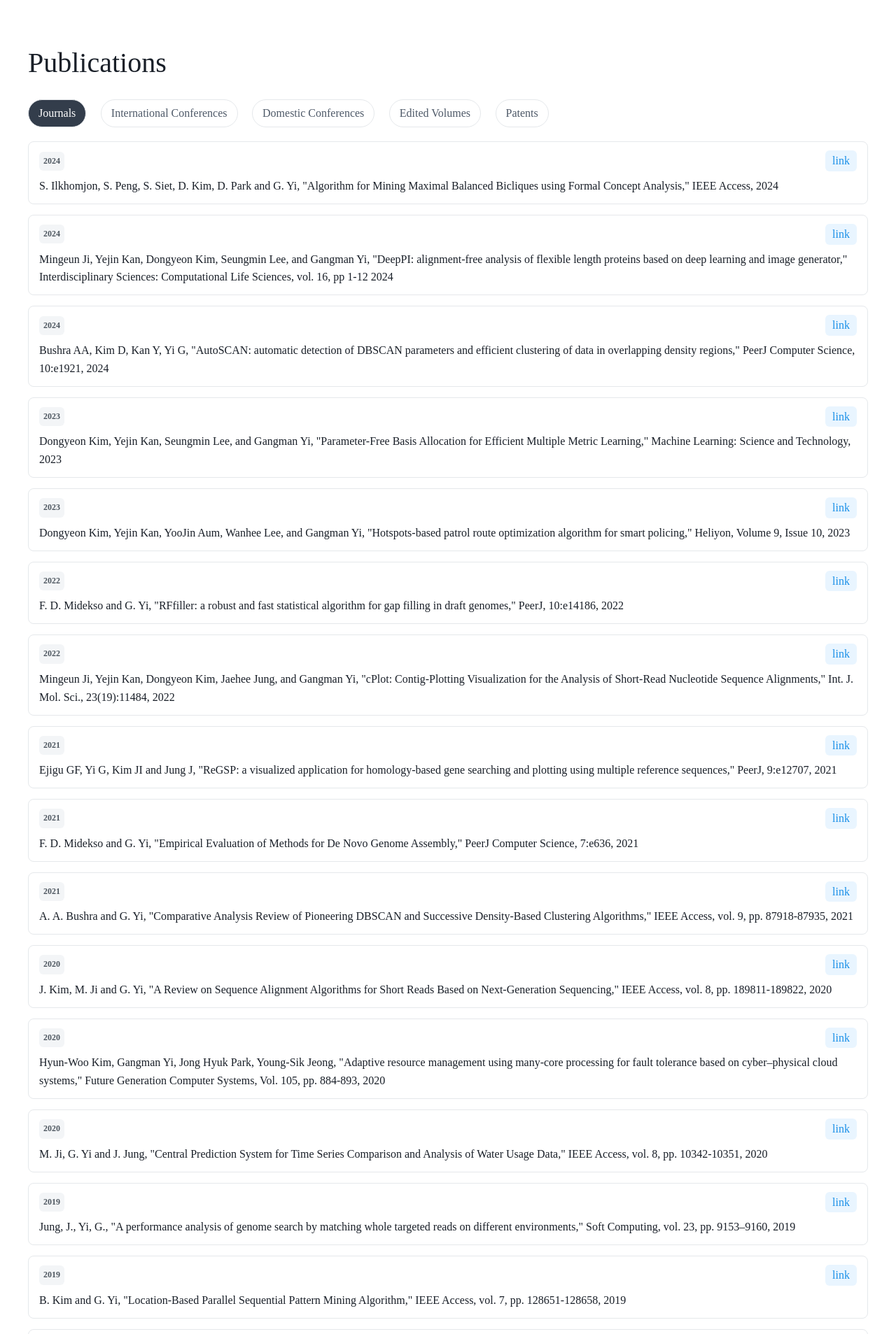
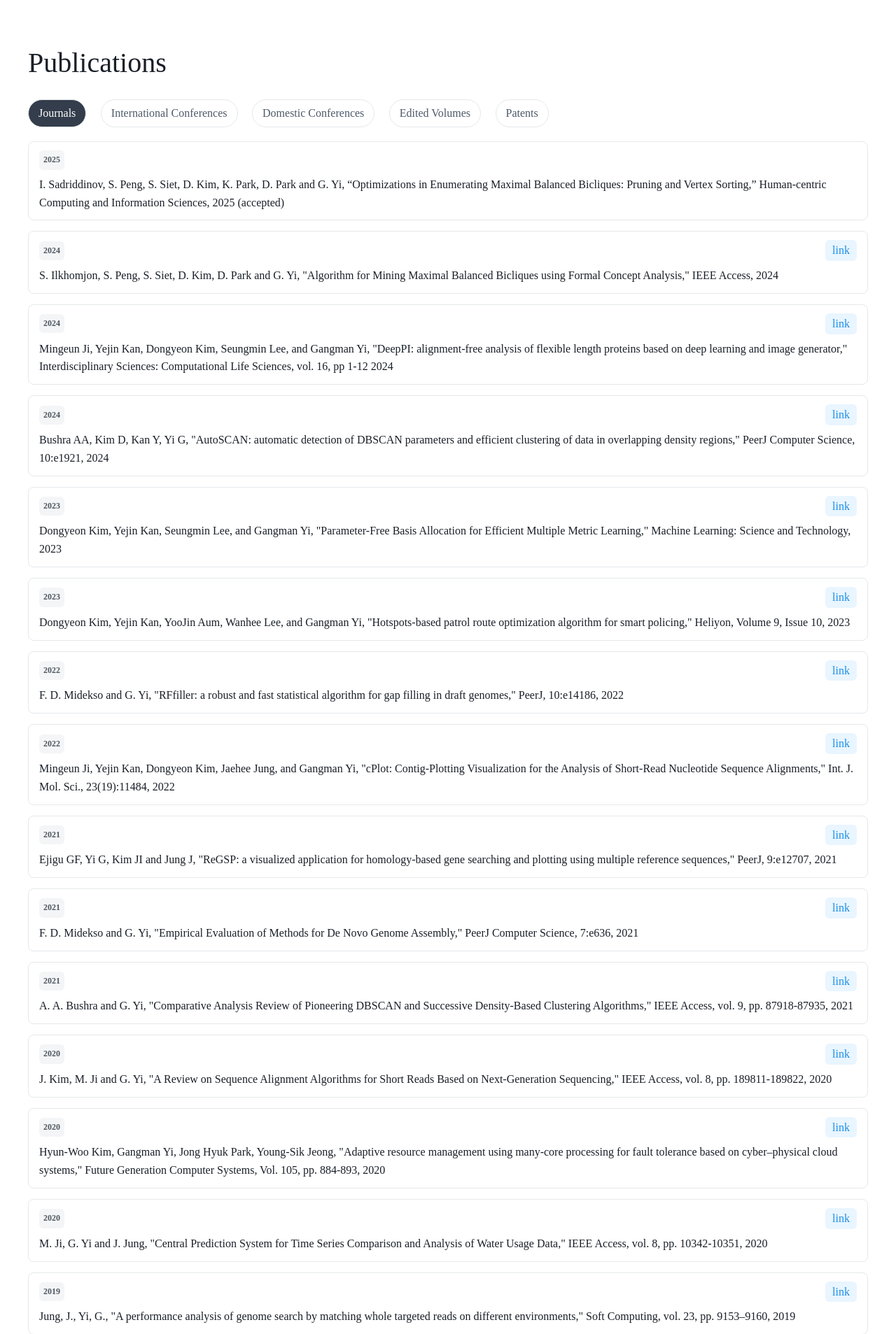
Before and after one commit to seobing/datalab_web, a PHP site: page /publication/index.html in a window 1280 px wide. Shown: the part 80-1987 px from the top of the page at 70% size. Run offline with PHP 8.4, Linux system fonts and the light colour scheme; some web fonts are replaced.

Commit message:
Gallery update

```diff
--- a/_config.yml
+++ b/_config.yml
@@ -28,7 +28,7 @@ description: >- # this means to ignore newlines until "baseurl:"
 # url: "https://datalab.dongguk.edu/~gangman" # the base hostname & protocol for your site, e.g. http://example.com
 #url: "https://datalab.dongguk.edu"
 url: ""
-#baseurl: "/~gangman" #로컬
+#.03baseurl: "/~gangman" #로컬
 baseurl: ""
 
 twitter_username: jekyllrb
--- a/_data/gallery.yml
+++ b/_data/gallery.yml
@@ -13,6 +13,12 @@ categories:
     id: etc.
 
 items:
+  - title: Lab Meeting!
+    date: "May 28, 2025, Seoul"
+    sort_date: "2025-05-28"
+    image: /~gangman/assets/images/gallery/Lab Meeting in the Subshine.jpg
+    category: etc.
+    location: Dongguk Univ., Seoul
   - title: Dinner with Alumni on Teacher's Day
     date: "May 09, 2025, Seoul"
     sort_date: "2025-05-09"
--- a/index.markdown
+++ b/index.markdown
@@ -108,6 +108,8 @@ layout: default
   <div class="container intro-text">
     <h2>News!</h2>
     <p>
+      <b>[2025.05]</b> Paper accepted to <b>Human-centric Computing and Information Sciences</b>: I. Sadriddinov, S. Peng, S. Siet, D. Kim, K. Park, D. Park and G. Yi, “Optimizations in Enumerating Maximal Balanced Bicliques: Pruning and Vertex Sorting”
+      <br><br>
       <b>[2025.03]</b> 양진경 석사과정이 '<b>2025년도 여대학원생 공학연구팀제 심화과정</b>: 약물-표적 상호작용 예측을 위한 그래프 신경망 모델 개발 연구' 지원사업에 선정되었습니다. <br><br>
       <b>[2025.03]</b> Minseop joined the lab as a master's student<br><br>
       <b>[2025.03]</b> Ilkhomjon joined the lab as a Ph.D. student<br><br>
--- a/public_html/feed.xml
+++ b/public_html/feed.xml
@@ -1 +1 @@
-<?xml version="1.0" encoding="utf-8"?><feed xmlns="http://www.w3.org/2005/Atom" ><generator uri="https://jekyllrb.com/" version="4.3.4">Jekyll</generator><link href="/feed.xml" rel="self" type="application/atom+xml" /><link href="/" rel="alternate" type="text/html" /><updated>2025-05-12T14:19:40+09:00</updated><id>/feed.xml</id><title type="html">DataLab</title><subtitle>Write an awesome description for your new site here. You can edit this line in _config.yml. It will appear in your document head meta (for Google search results) and in your feed.xml site description.</subtitle></feed>
+<?xml version="1.0" encoding="utf-8"?><feed xmlns="http://www.w3.org/2005/Atom" ><generator uri="https://jekyllrb.com/" version="4.3.4">Jekyll</generator><link href="/feed.xml" rel="self" type="application/atom+xml" /><link href="/" rel="alternate" type="text/html" /><updated>2025-05-28T17:32:42+09:00</updated><id>/feed.xml</id><title type="html">DataLab</title><subtitle>Write an awesome description for your new site here. You can edit this line in _config.yml. It will appear in your document head meta (for Google search results) and in your feed.xml site description.</subtitle></feed>
--- a/public_html/index.php
+++ b/public_html/index.php
@@ -260,6 +260,8 @@ fclose($log_file);
   <div class="container intro-text">
     <h2>News!</h2>
     <p>
+      <b>[2025.05]</b> Paper accepted to <b>Human-centric Computing and Information Sciences</b>: I. Sadriddinov, S. Peng, S. Siet, D. Kim, K. Park, D. Park and G. Yi, “Optimizations in Enumerating Maximal Balanced Bicliques: Pruning and Vertex Sorting”
+      <br /><br />
       <b>[2025.03]</b> 양진경 석사과정이 '<b>2025년도 여대학원생 공학연구팀제 심화과정</b>: 약물-표적 상호작용 예측을 위한 그래프 신경망 모델 개발 연구' 지원사업에 선정되었습니다. <br /><br />
       <b>[2025.03]</b> Minseop joined the lab as a master's student<br /><br />
       <b>[2025.03]</b> Ilkhomjon joined the lab as a Ph.D. student<br /><br />
--- a/public_html/publication/index.html
+++ b/public_html/publication/index.html
@@ -129,6 +129,20 @@
             <li>
               <div class="list-info">
 
+                  <div class="year">2025</div>
+
+
+                  <div></div>
+
+              </div>
+              <h3>I. Sadriddinov, S. Peng, S. Siet, D. Kim, K. Park, D. Park and G. Yi, “Optimizations in Enumerating Maximal Balanced Bicliques: Pruning and Vertex Sorting,” Human-centric Computing and Information Sciences, 2025 (accepted)</h3>
+            </li>
+
+
+
+            <li>
+              <div class="list-info">
+
                   <div class="year">2024</div>
 
 
@@ -1045,6 +1059,8 @@
 
 
 
+
+
             <li>
               <div class="list-info">
 
@@ -1474,6 +1490,8 @@
 
 
 
+
+
             <li>
               <div class="list-info">
 
@@ -1875,6 +1893,8 @@
 
 
 
+
+
             <li>
               <div class="list-info">
 
@@ -1980,6 +2000,8 @@
     </div>
     <div id="patents" class="category-section">
       <ul class="list-unstyled">
+
+
 
 
 
```
Also changed, not shown: _data/publications.yaml (+7 -0 lines), public_html/gallery/index.html (+10 -0 lines), assets/images/gallery/Lab Meeting in the Subshine.jpg (added), public_html/assets/images/gallery/Lab Meeting in the Subshine.jpg (added), 3 other files.
